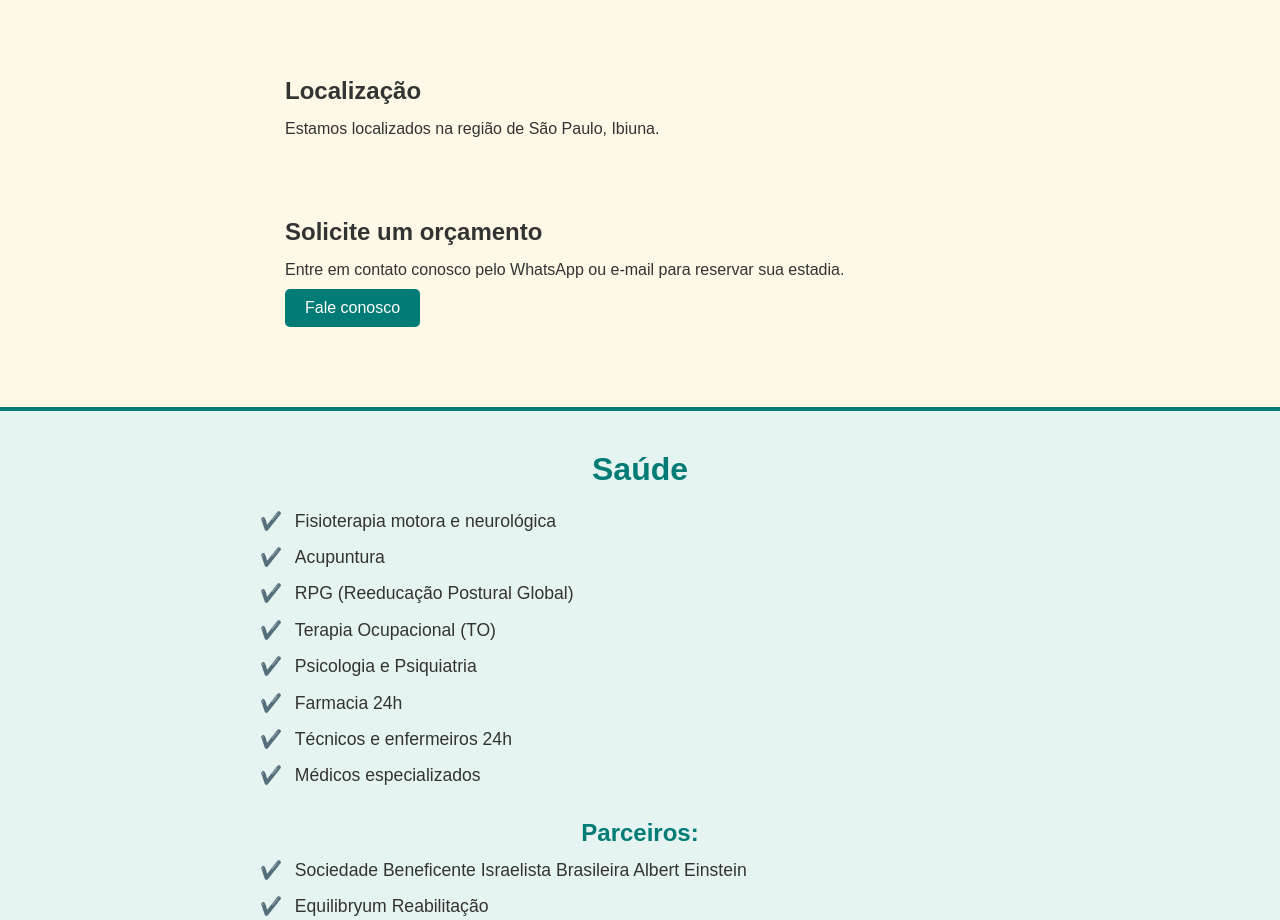
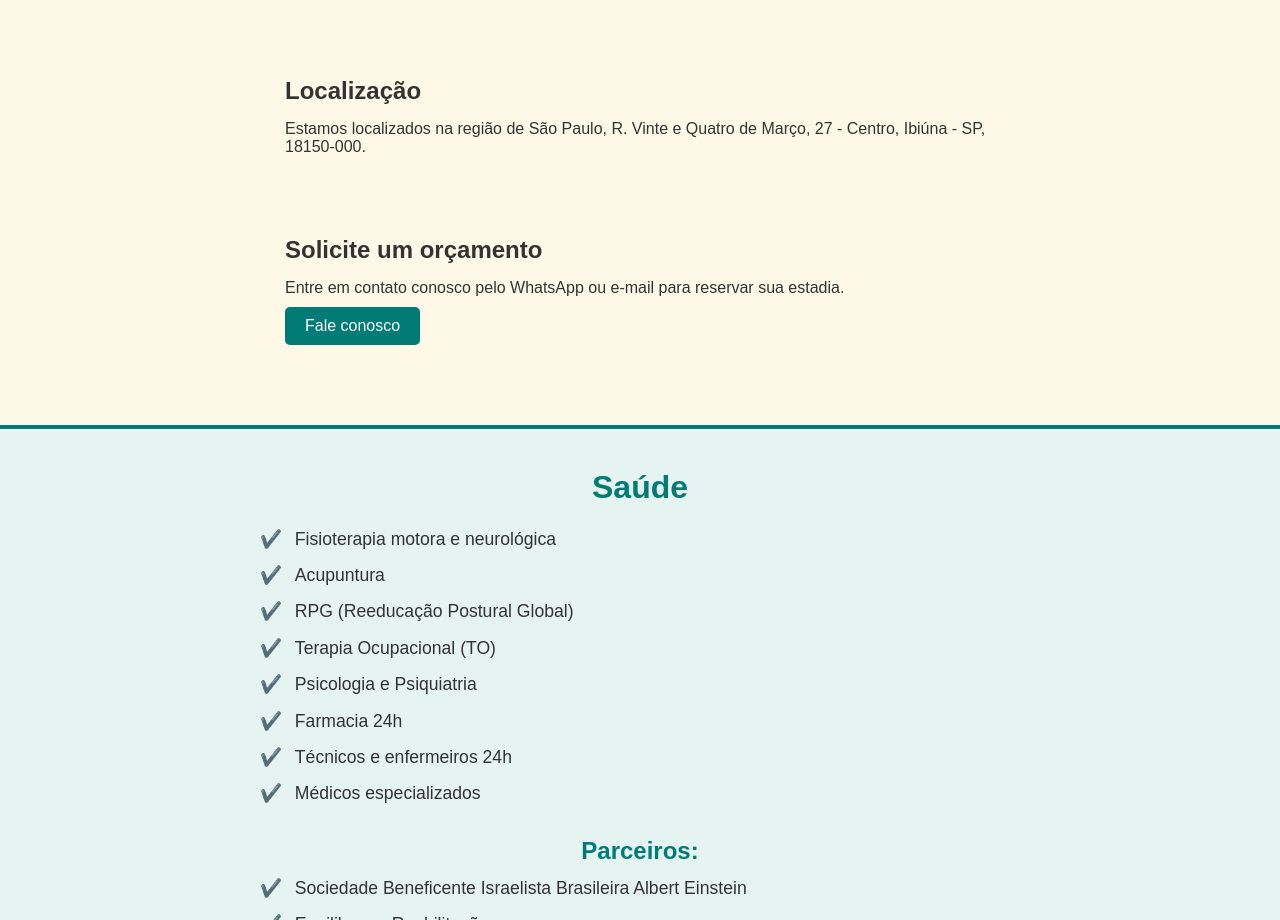
Before and after one commit to NicolasBernardoo/Viva-se, a plain HTML site: page index.html in a window 1280 px wide. Shown: the part 2065-2985 px from the top of the page. Drawn offline with Linux system fonts and the light colour scheme.

Commit message:
localização

```diff
--- a/index.html
+++ b/index.html
@@ -63,7 +63,7 @@
 
   <section id="localizacao" class="conteudo">
     <h2>Localização</h2>
-    <p>Estamos localizados na região de São Paulo, Ibiuna.</p>
+    <p>Estamos localizados na região de São Paulo, R. Vinte e Quatro de Março, 27 - Centro, Ibiúna - SP, 18150-000.</p>
   </section>
 
   <section id="orcamento" class="conteudo">
```
